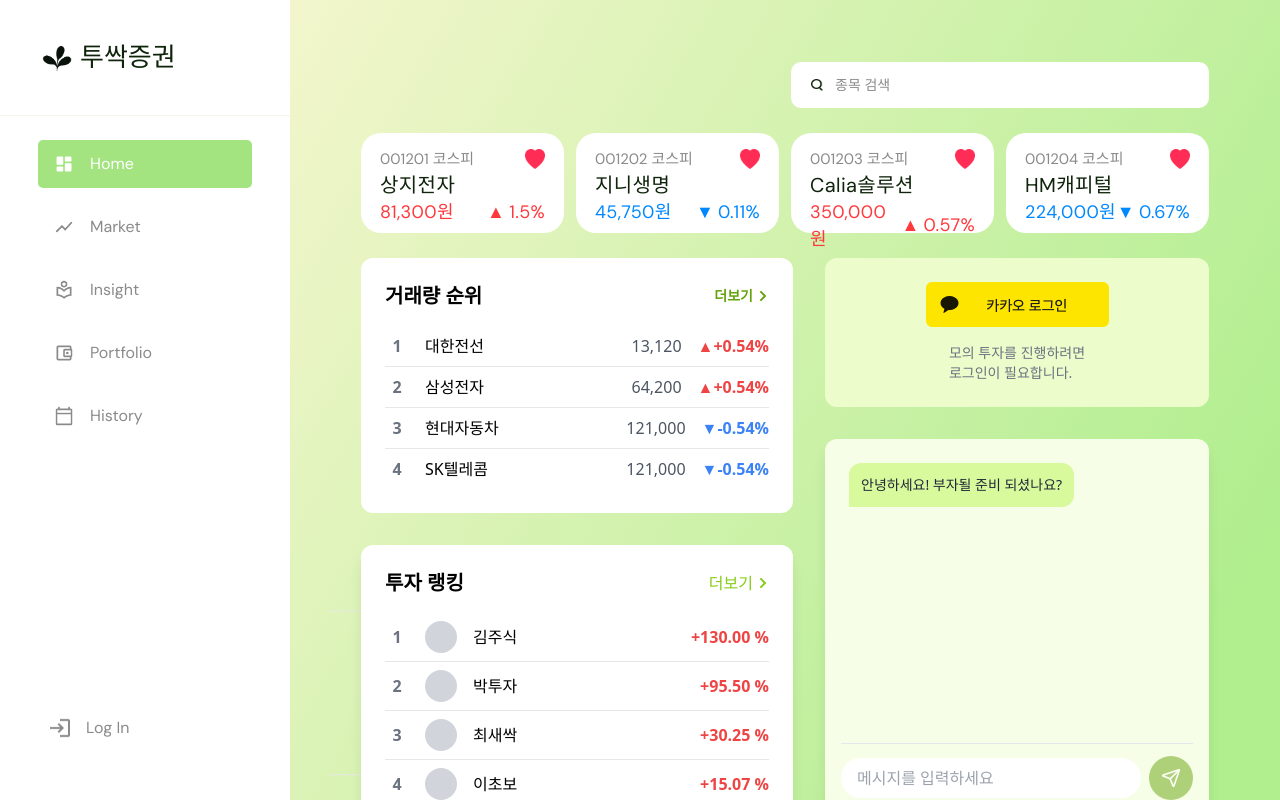
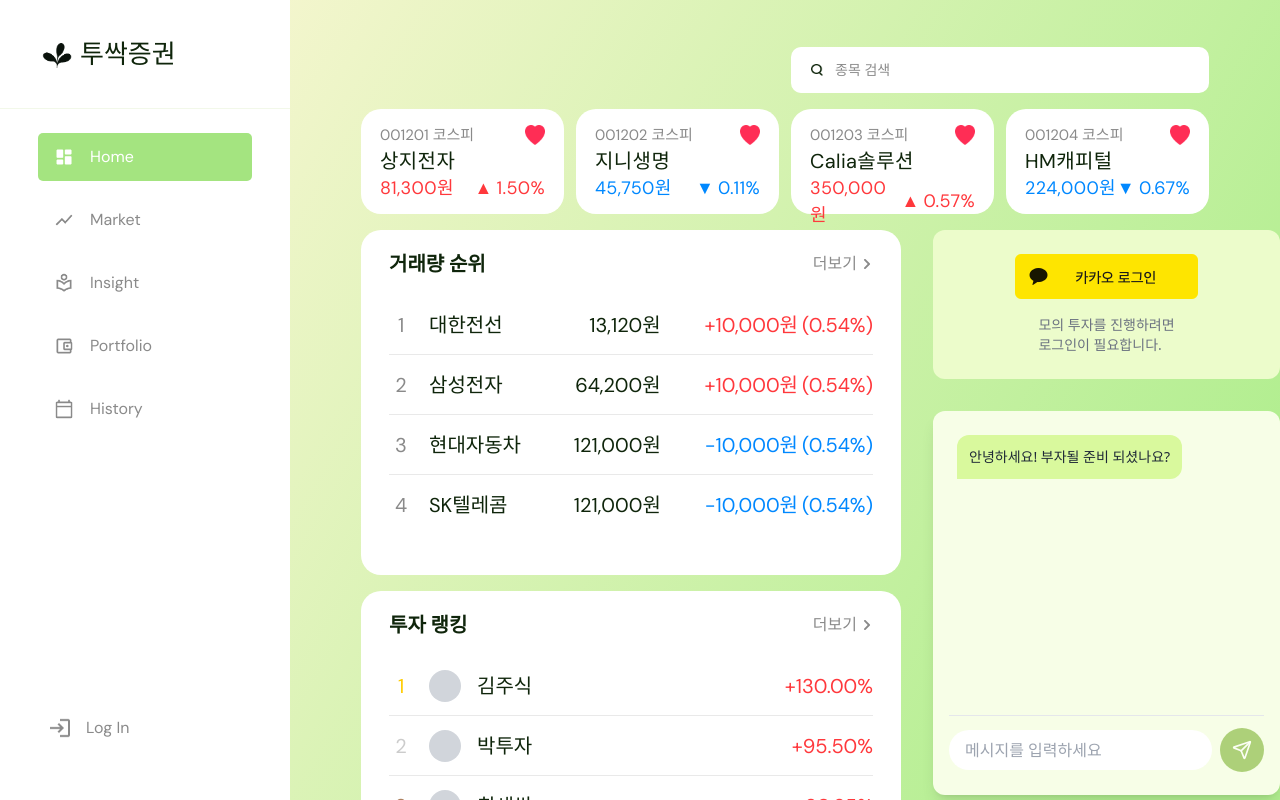
Before and after one commit to SeSAC3-Project/Tussak, a React (Create React App) app in the folder client/: page / in a window 1280 px wide. Built offline with nearby package versions, Linux system fonts and the light colour scheme.

Commit message:
ui: 순위 테이블 수정

```diff
--- a/client/src/components/NavigationSidebar.jsx
+++ b/client/src/components/NavigationSidebar.jsx
@@ -58,7 +58,7 @@ export default function NavSidebar({ activeSection }) {
 
         <div className="flex flex-col justify-between h-full">
           <div>
-            <div className="h-[115px] flex items-center pl-[38px]">
+            <div className="h-[108px] flex items-center pl-[38px]">
               <div className="text-[26px] font-regular text-[#0F250B] flex items-center" style={{fontFamily: 'DM Sans'}}>
                 <img
                   src="/icon/sprout.png"
--- a/client/src/components/StockCard.jsx
+++ b/client/src/components/StockCard.jsx
@@ -34,7 +34,7 @@ const StockCard = ({ stock, realtimeData }) => {
 
 
     return (
-        <div className="bg-white py-[15px] px-[19px] rounded-[20px] flex flex-col justify-between h-[100px]" style={{fontFamily: 'DM Sans'}}>
+        <div className="bg-white py-[15px] px-[19px] rounded-[20px] flex flex-col justify-between h-[105px]" style={{fontFamily: 'DM Sans'}}>
             {/* 상단 요소들: 종목코드, 시장, 좋아요*/}
             <div className="flex justify-between items-center text-[#8A8A8A] text-[15px] font-regular">
                 <span>{stockCode} {market}</span>
@@ -57,10 +57,7 @@ const StockCard = ({ stock, realtimeData }) => {
                             {currentPrice.toLocaleString()}
                         </div>
                         <div className={`flex items-center justify-between text-sm ${textColor}`}>
-                            <div>
-                                <span>{changeIcon}</span>
-                                {/* <span className="ml-1">{Math.abs(priceChange).toLocaleString()}</span> */}
-                            </div>
+                            <span>{changeIcon}</span>
                             <span>({changePercent > 0 ? '+' : ''}{changePercent.toFixed(2)}%)</span>
                         </div>
                     </div>
@@ -72,7 +69,7 @@ const StockCard = ({ stock, realtimeData }) => {
                         </div>
                         <div className="flex items-center">
                             <span>{changeAmount >= 0 ? '▲' : '▼'}</span>
-                            <span className="ml-1">{Math.abs(changeRate)}%</span>
+                            <span className="ml-1">{Math.abs(parseFloat(changeRate)).toFixed(2)}%</span>
                         </div>
                     </div>
                 )}
--- a/client/src/pages/Home.jsx
+++ b/client/src/pages/Home.jsx
@@ -16,8 +16,8 @@ export default function Home() {
     };
 
     return (
-    <div className="pt-[30px] pb-[48px] px-[39px] max-w-full mx-auto">
-        <div className="flex flex-col gap-[25px]">
+    <div className="pt-[15px] pb-[20px] px-[39px] max-w-full mx-auto">
+        <div className="flex flex-col gap-[16px]">
             <div className="flex justify-end items-center">
                 <div className="w-full lg:w-[calc(50%-6px)]">
                     <SearchBar
@@ -32,7 +32,7 @@ export default function Home() {
 
             <div className="flex flex-col lg:flex-row gap-8">
 
-                <div className="flex-1 flex flex-col gap-8">
+                <div className="flex-1 flex flex-col gap-[16px]">
                     <StockRank />
                     <InvestorRank setActiveSection={setActiveSection} />
                 </div>
@@ -85,33 +85,33 @@ function WatchList() {
 
 function StockRank() {
     const stockData = [
-        { name: '대한전선', volume: 13120, change: +0.54, up: true },
-        { name: '삼성전자', volume: 64200, change: +0.54, up: true },
-        { name: '현대자동차', volume: 121000, change: -0.54, up: false },
-        { name: 'SK텔레콤', volume: 121000, change: -0.54, up: false },
+        { name: '대한전선', volume: 13120, change: +0.54, amount: 10000, up: true },
+        { name: '삼성전자', volume: 64200, change: +0.54, amount: 10000, up: true },
+        { name: '현대자동차', volume: 121000, change: -0.54, amount: 10000, up: false },
+        { name: 'SK텔레콤', volume: 121000, change: -0.54, amount: 10000, up: false },
     ];
 
     return (
-        <div className="bg-white rounded-xl p-6">
+        <div className="bg-white rounded-[20px] h-[345px] py-[19px] px-[28px]" style={{fontFamily: 'DM Sans'}}>
             <div className="flex justify-between items-center mb-4">
-                <h2 className="text-xl font-bold text-black">거래량 순위</h2>
-                <a href="#" className="flex items-center text-sm text-lime-600 font-semibold">
+                <h2 className="text-[20px] font-bold text-[#0F250B]">거래량 순위</h2>
+                <a href="#" className="flex items-center text-[16px] text-[#8A8A8A] font-regular">
                     더보기
                     <FaChevronRight className="ml-1 w-3 h-3" />
                 </a>
             </div>
             <ul>
                 {stockData.map((stock, index) => (
-                    <li key={index} className="flex justify-between items-center py-2 border-b last:border-b-0">
+                    <li key={index} className="flex justify-between items-center h-[60px] border-b border-[#E9E9E9] last:border-b-0">
                         <div className="flex items-center">
-                            <span className="w-6 text-center font-bold text-gray-500">{index + 1}</span>
-                            <span className="ml-4 font-medium text-black">{stock.name}</span>
+                            <span className="w-6 text-center font-normal text-[20px] text-[#8A8A8A]">{index + 1}</span>
+                            <span className="ml-4 font-normal text-[20px] text-[#0F250B]">{stock.name}</span>
                         </div>
                         <div className="flex items-center">
-                            <span className="text-gray-600 mr-4">{stock.volume.toLocaleString()}</span>
-                            <span className={`flex items-center font-semibold ${stock.up ? 'text-red-500' : 'text-blue-500'}`}>
-                                {stock.up ? '▲' : '▼'}
-                                {stock.change >= 0 ? `+${stock.change.toFixed(2)}%` : `${stock.change.toFixed(2)}%`}
+                            <span className={`text-[20px] font-normal mr-10 text-[#0F250B]`}>{stock.volume.toLocaleString()}원</span>
+                            <span className={`flex items-center text-[20px] font-normal ${stock.up ? 'text-[#FF383C]' : 'text-[#0088FF]'}`}>
+                                <span className="ml-1">{stock.up ? '+' : '-'}{stock.amount.toLocaleString()}원</span>
+                                <span className="ml-1">({Math.abs(stock.change).toFixed(2)}%)</span>
                             </span>
                         </div>
                     </li>
--- a/client/src/pages/InvestorRank.jsx
+++ b/client/src/pages/InvestorRank.jsx
@@ -12,12 +12,12 @@ export default function InvestorRank({ setActiveSection }) {
     ];
 
     return (
-        <div className="bg-white rounded-xl shadow-lg p-6">
+        <div className="bg-white rounded-[20px] h-[345px] py-[19px] px-[28px] w-[540px]" style={{fontFamily: 'DM Sans'}}>
             <div className="flex justify-between items-center mb-4">
-                <h2 className="text-xl font-bold text-black">투자 랭킹</h2>
+                <h2 className="text-[20px] font-bold text-[#0F250B]">투자 랭킹</h2>
                 <button
                     onClick={navigateToInvestorRankPage}
-                    className="flex items-center text-lime-500 hover:text-lime-700"
+                    className="flex items-center text-[16px] text-[#8A8A8A] font-regular"
                 >
                     더보기
                     <FaChevronRight className="ml-1 w-3 h-3" />
@@ -25,12 +25,17 @@ export default function InvestorRank({ setActiveSection }) {
             </div>
             <ul>
                 {investorData.map((investor, index) => (
-                    <li key={index} className="flex items-center py-2 border-b last:border-b-0">
-                        <span className="w-6 text-center font-bold text-gray-500">{index+1}</span>
+                    <li key={index} className="flex items-center h-[60px] border-b border-[#E9E9E9] last:border-b-0">
+                        <span className={`w-6 text-center font-normal text-[20px] ${
+                            index === 0 ? 'text-[#FFCC00]' :
+                            index === 1 ? 'text-[#CCCCCC]' :
+                            index === 2 ? 'text-[#AC7F5E]' :
+                            'text-[#8A8A8A]'
+                        }`}>{index+1}</span>
                         <div className="w-8 h-8 rounded-full bg-gray-300 ml-4 flex items-center justify-center text-xs"></div>
-                        <span className="ml-4 font-medium flex-1 text-black">{investor.name}</span>
-                        <span className="text-red-500 font-bold">
-                            +{investor.gain.toFixed(2)} %
+                        <span className="ml-4 font-normal flex-1 text-[20px] text-[#0F250B]">{investor.name}</span>
+                        <span className="text-[20px] font-normal text-[#FF383C]">
+                            +{investor.gain.toFixed(2)}%
                         </span>
                     </li>
                 ))}
```
Also changed, not shown: client/src/Background.svg.
